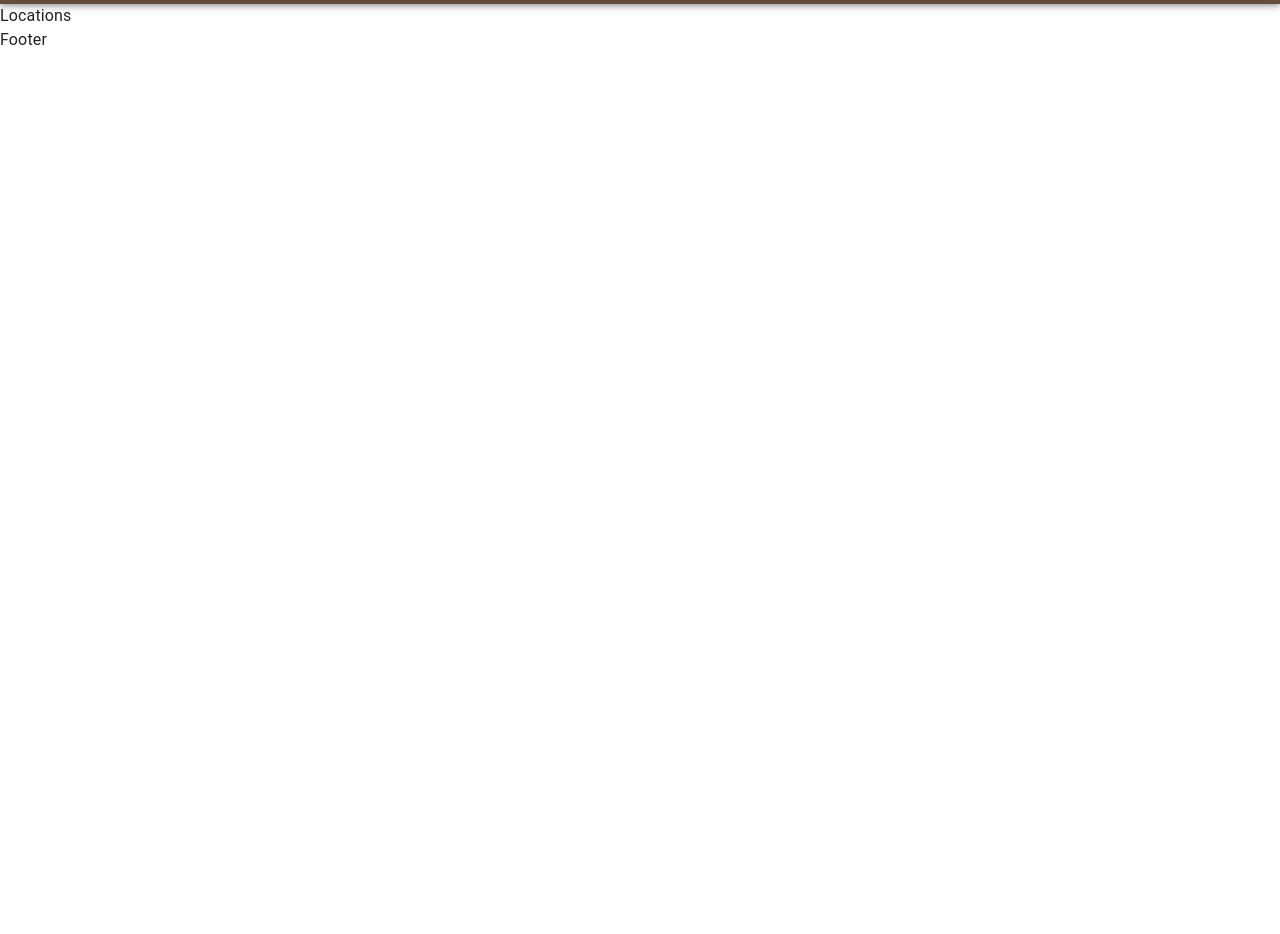
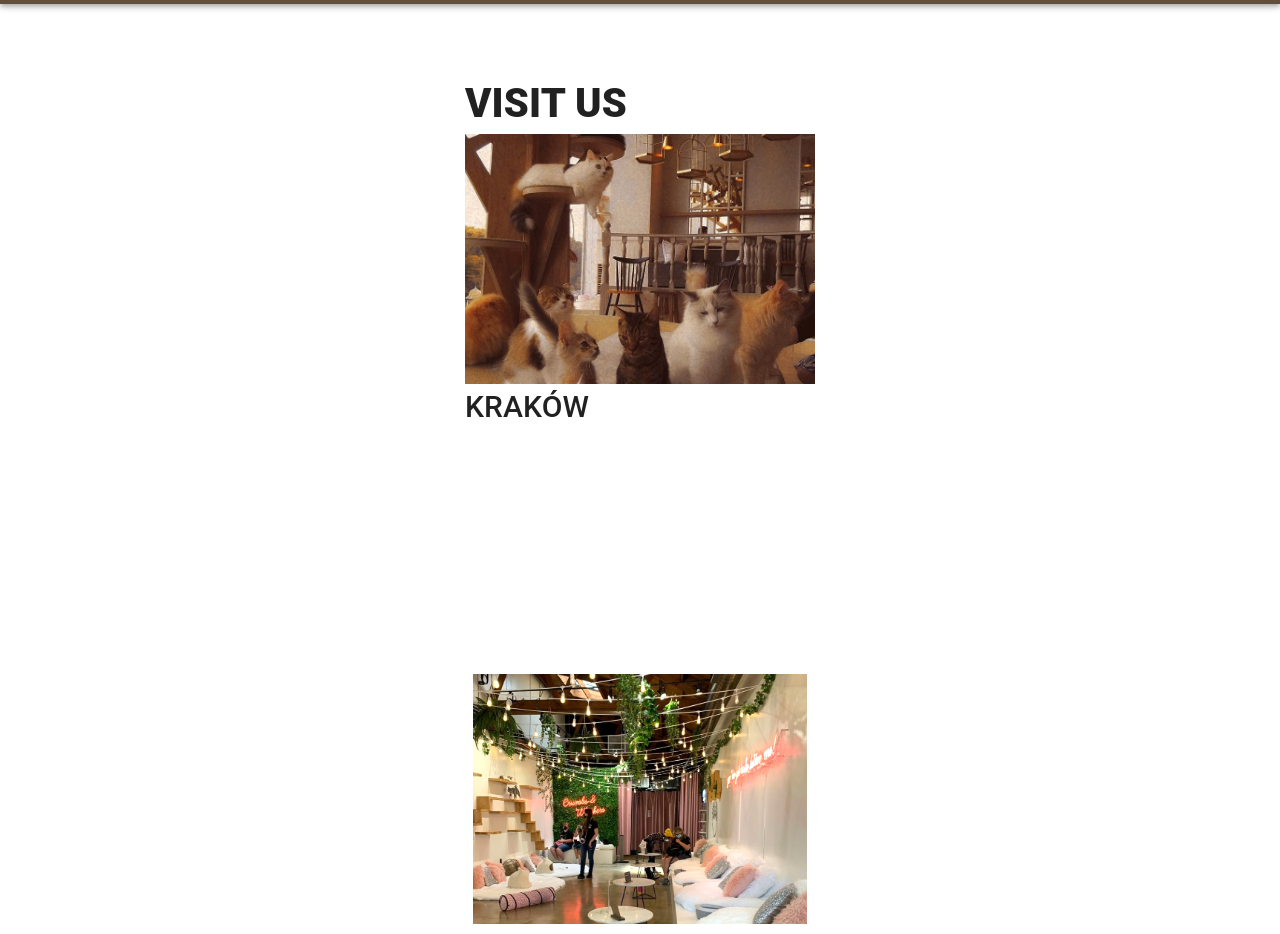
Before and after one commit to xwaruz1212/cozy-cat-cafe, a React (Create React App) app: page /locations in a window 1280 px wide. Shown: the part 60-994 px from the top of the page. Before the commit the page ends 800 px from the top, so only its background shows below. Built offline with nearby package versions, Linux system fonts and the light colour scheme.

Commit message:
Add location structure

```diff
--- a/src/Home/index.tsx
+++ b/src/Home/index.tsx
@@ -19,7 +19,7 @@ const Home: React.FC = () => {
         />
       </Box>
       <Container
-        maxWidth="xl"
+       maxWidth="xl"
         sx={{
           bgColor: "secondary.main",
           display: "flex",
--- a/src/footer/index.tsx
+++ b/src/footer/index.tsx
@@ -1,7 +1,7 @@
 import React from "react";
 
 const Footer: React.FC = () => {
-  return <div>Footer</div>;
+  return <div></div>;
 };
 
 export default Footer;
--- a/src/locations/index.tsx
+++ b/src/locations/index.tsx
@@ -1,7 +1,92 @@
+import { Container, Box, Typography } from "@mui/material";
 import React from "react";
 
 const Locations: React.FC = () => {
-  return <div>Locations</div>;
+  return <React.Fragment>
+    <Container
+     maxWidth="xl"
+     sx={{
+       bgColor: "#f6e6bf",
+       display: "flex",
+       flexDirection: "column",
+       height: "100%",
+       width: "100%",
+       position: "relative",
+       alignItems: "center",
+       justifyContent: "center",
+     }}
+     >
+     <Box
+          sx={{
+
+            bgColor: "secondary",
+            display: "flex",
+            flexDirection: "column",
+            height: "600px",
+            paddingTop: "70px",
+            paddingBottom:"32px",
+            position:"relative",
+          }}
+      >
+          <Typography variant="h1">VISIT US</Typography>
+           <img
+          src={require("../assets/locations/location1.png")}
+           style={{maxHeight: "250px",width: "350px"}}
+          />
+          <Typography variant="h2">KRAKÓW</Typography>
+        </Box>
+
+        <Box
+          sx={{
+
+            display: "flex",
+            flexDirection: "column",
+            height: "600px",
+            paddingTop: "70px",
+            paddingBottom:"32px"
+          }}
+      >
+
+           <img
+          src={require("../assets/locations/location3.png")}
+           style={{maxHeight: "250px",maxWidth: "350px"}}
+          />
+          <Typography variant="h2">BOCHNIA</Typography>
+        </Box>
+
+        <Box
+          sx={{
+
+            display: "flex",
+            flexDirection: "column",
+            height: "600px",
+            paddingTop: "70px",
+            paddingBottom:"32px"
+          }}
+      >
+
+           <img
+          src={require("../assets/locations/location2.png")}
+           style={{maxHeight: "250px",maxWidth: "350px"}}
+          />
+          <Typography variant="h2">LONDON</Typography>
+        </Box>
+
+
+       <Box>
+       <Typography variant="h6">Contact</Typography>
+       <Typography variant="h6">Cat Street 42</Typography>
+
+       </Box>
+
+
+
+
+
+
+
+        </Container>
+  </React.Fragment>
 };
 
 export default Locations;
```
